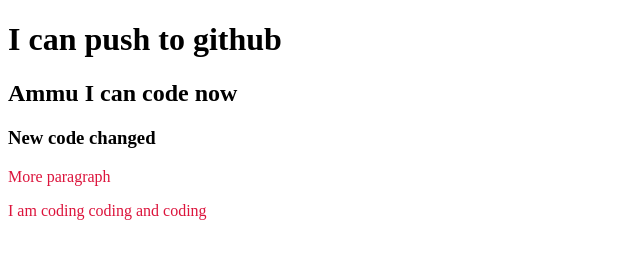
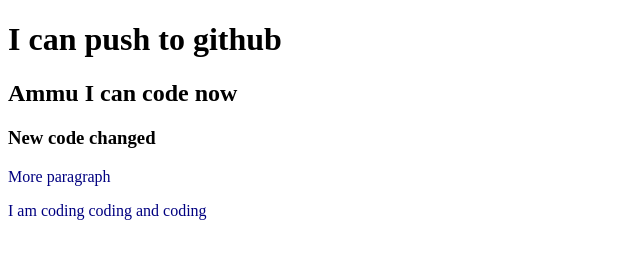
Before and after one commit to maisha2005/programming-journey-2, a plain HTML site: page index.html in a window 1280 px wide. Shown: the whole page, without its empty margins (0-640 px from the left). Drawn offline with Linux system fonts and the light colour scheme.

```diff
--- a/style.css
+++ b/style.css
@@ -1,3 +1,3 @@
 p{
-    color:crimson;
+    color:navy;
 }
```
